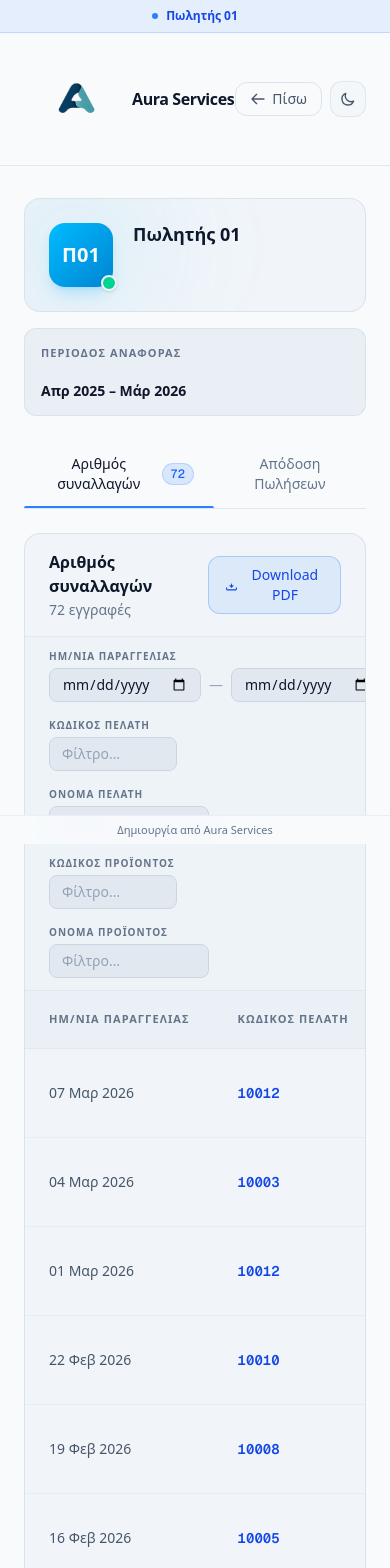
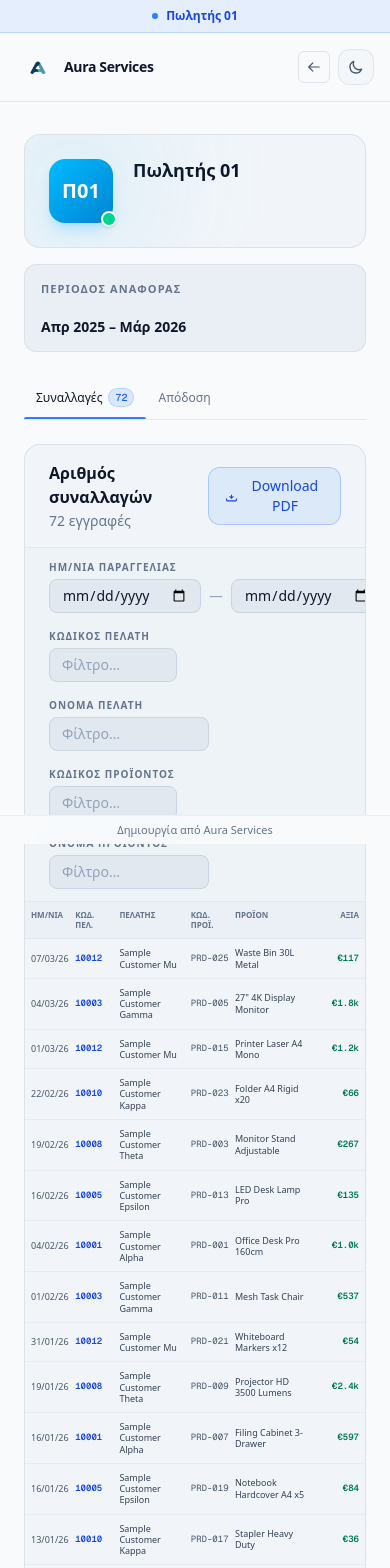
Before and after one commit to NicolasPhysentzides/sellersdemo, a Next.js app: page /demo/seller/1 in a window 390 px wide. Shown: the top 1568 px of the page. Built offline with nearby package versions, Linux system fonts and the light colour scheme.

Commit message:
first commit

```diff
--- a/src/app/dashboard/dashboard-tabs.tsx
+++ b/src/app/dashboard/dashboard-tabs.tsx
@@ -18,17 +18,20 @@ export function DashboardTabs({ salesLines, pdfUrl, pdfName }: Props) {
   const tabs: {
     id: Tab;
     label: string;
+    mobileLabel: string;
     badge?: string;
     dot?: boolean;
   }[] = [
     {
       id: "sales",
       label: "Αριθμός συναλλαγών",
+      mobileLabel: "Συναλλαγές",
       badge: String(salesLines.length),
     },
     {
       id: "kpis",
       label: "Απόδοση Πωλήσεων",
+      mobileLabel: "Απόδοση",
       dot: !!pdfUrl,
     },
   ];
@@ -43,17 +46,18 @@ export function DashboardTabs({ salesLines, pdfUrl, pdfName }: Props) {
             <button
               key={tab.id}
               onClick={() => setActiveTab(tab.id)}
-              className={`relative flex items-center gap-2 px-5 py-3.5 text-sm font-medium transition-colors focus:outline-none ${
+              className={`relative flex items-center justify-center gap-1.5 sm:gap-2 px-3 sm:px-5 py-3 sm:py-3.5 text-xs sm:text-sm font-medium transition-colors focus:outline-none ${
                 isActive
                   ? "text-white"
                   : "text-slate-500 hover:text-slate-300 dark:hover:text-slate-300"
               }`}
             >
-              {tab.label}
+              <span className="sm:hidden">{tab.mobileLabel}</span>
+              <span className="hidden sm:inline">{tab.label}</span>
 
               {tab.badge !== undefined && (
                 <span
-                  className={`text-xs px-2 py-0.5 rounded-full font-mono transition-colors ${
+                  className={`text-[10px] sm:text-xs px-1.5 sm:px-2 py-0.5 rounded-full font-mono transition-colors ${
                     isActive
                       ? "bg-blue-500/15 text-blue-600 dark:text-blue-400 border border-blue-500/20"
                       : "bg-slate-800 text-slate-500 border border-slate-700"
--- a/src/app/dashboard/sales-table.tsx
+++ b/src/app/dashboard/sales-table.tsx
@@ -27,6 +27,16 @@ function formatDate(delphiDay: number): string {
     day: "2-digit",
     month: "short",
     year: "numeric",
+  });
+}
+
+function formatDateCompact(delphiDay: number): string {
+  const d = new Date(DELPHI_EPOCH + delphiDay * 86400000);
+  if (isNaN(d.getTime())) return String(delphiDay);
+  return d.toLocaleDateString("el-GR", {
+    day: "2-digit",
+    month: "2-digit",
+    year: "2-digit",
   });
 }
 
@@ -481,33 +491,49 @@ export function SalesTable({ salesLines }: { salesLines: SalesLine[] }) {
 
       {/* ── Table ── */}
       <div className="overflow-x-auto">
-        <table className="w-full">
+        <table className="w-full table-fixed md:table-auto">
+          <colgroup>
+            <col className="w-[13%] md:w-auto" />
+            <col className="w-[13%] md:w-auto" />
+            <col className="w-[21%] md:w-auto" />
+            <col className="w-[13%] md:w-auto" />
+            <col className="w-[25%] md:w-auto" />
+            <col className="w-[15%] md:w-auto" />
+          </colgroup>
           <thead>
             <tr className="border-b border-slate-800 bg-slate-800/40">
-              <th className="text-left px-6 py-3 text-[11px] font-semibold text-slate-500 uppercase tracking-widest whitespace-nowrap">
-                Ημ/νία Παραγγελίας
+              <th className="text-left px-1.5 md:px-6 py-2 md:py-3 text-[8px] md:text-[11px] font-semibold text-slate-500 uppercase tracking-normal md:tracking-widest leading-tight align-top">
+                <span className="block md:hidden">Ημ/νία</span>
+                <span className="hidden md:inline">Ημ/νία Παραγγελίας</span>
               </th>
-              <th className="text-left px-6 py-3 text-[11px] font-semibold text-slate-500 uppercase tracking-widest whitespace-nowrap">
-                Κωδικός Πελάτη
+              <th className="text-left px-1.5 md:px-6 py-2 md:py-3 text-[8px] md:text-[11px] font-semibold text-slate-500 uppercase tracking-normal md:tracking-widest leading-tight align-top">
+                <span className="block md:hidden">Κωδ.</span>
+                <span className="block md:hidden">Πελ.</span>
+                <span className="hidden md:inline">Κωδικός Πελάτη</span>
               </th>
-              <th className="text-left px-6 py-3 text-[11px] font-semibold text-slate-500 uppercase tracking-widest">
-                Όνομα Πελάτη
+              <th className="text-left px-1.5 md:px-6 py-2 md:py-3 text-[8px] md:text-[11px] font-semibold text-slate-500 uppercase tracking-normal md:tracking-widest leading-tight align-top">
+                <span className="block md:hidden">Πελάτης</span>
+                <span className="hidden md:inline">Όνομα Πελάτη</span>
               </th>
-              <th className="text-left px-6 py-3 text-[11px] font-semibold text-slate-500 uppercase tracking-widest whitespace-nowrap">
-                Κωδικός Προϊόντος
+              <th className="text-left px-1.5 md:px-6 py-2 md:py-3 text-[8px] md:text-[11px] font-semibold text-slate-500 uppercase tracking-normal md:tracking-widest leading-tight align-top">
+                <span className="block md:hidden">Κωδ.</span>
+                <span className="block md:hidden">Προϊ.</span>
+                <span className="hidden md:inline">Κωδικός Προϊόντος</span>
               </th>
-              <th className="text-left px-6 py-3 text-[11px] font-semibold text-slate-500 uppercase tracking-widest">
-                Όνομα Προϊόντος
+              <th className="text-left px-1.5 md:px-6 py-2 md:py-3 text-[8px] md:text-[11px] font-semibold text-slate-500 uppercase tracking-normal md:tracking-widest leading-tight align-top">
+                <span className="block md:hidden">Προϊόν</span>
+                <span className="hidden md:inline">Όνομα Προϊόντος</span>
               </th>
-              <th className="text-right px-6 py-3 text-[11px] font-semibold text-slate-500 uppercase tracking-widest whitespace-nowrap">
-                Αξία
+              <th className="text-right px-1.5 md:px-6 py-2 md:py-3 text-[8px] md:text-[11px] font-semibold text-slate-500 uppercase tracking-normal md:tracking-widest leading-tight align-top">
+                <span className="block md:hidden">Αξία</span>
+                <span className="hidden md:inline">Αξία</span>
               </th>
             </tr>
           </thead>
           <tbody>
             {displayed.length === 0 ? (
               <tr>
-                <td colSpan={5} className="px-6 py-16 text-center text-slate-600 text-sm">
+                <td colSpan={6} className="px-6 py-16 text-center text-slate-600 text-sm">
                   {hasActiveFilters ? (
                     <span>Δεν βρέθηκαν αποτελέσματα για τα τρέχοντα φίλτρα</span>
                   ) : (
@@ -521,22 +547,29 @@ export function SalesTable({ salesLines }: { salesLines: SalesLine[] }) {
                   key={i}
                   className="border-b border-slate-800/60 hover:bg-slate-800/30 transition-colors last:border-none"
                 >
-                  <td className="px-6 py-3.5 text-sm text-slate-400 whitespace-nowrap">
-                    {line.trndate_line ? formatDate(line.trndate_line) : "—"}
+                  <td className="px-1.5 md:px-6 py-2 md:py-3.5 text-[9px] md:text-sm text-slate-400 whitespace-nowrap">
+                    {line.trndate_line ? (
+                      <>
+                        <span className="md:hidden">{formatDateCompact(line.trndate_line)}</span>
+                        <span className="hidden md:inline">{formatDate(line.trndate_line)}</span>
+                      </>
+                    ) : (
+                      "—"
+                    )}
                   </td>
-                  <td className="px-6 py-3.5 text-sm font-mono font-semibold text-blue-700 dark:text-blue-400 whitespace-nowrap">
+                  <td className="px-1.5 md:px-6 py-2 md:py-3.5 text-[9px] md:text-sm font-mono font-semibold text-blue-700 dark:text-blue-400 whitespace-nowrap">
                     {line.customer_code}
                   </td>
-                  <td className="px-6 py-3.5 text-sm text-slate-300">
+                  <td className="px-1.5 md:px-6 py-2 md:py-3.5 text-[9px] md:text-sm text-slate-300 leading-tight wrap-break-word">
                     {line.customer_name}
                   </td>
-                  <td className="px-6 py-3.5 text-sm font-mono text-slate-400 whitespace-nowrap">
+                  <td className="px-1.5 md:px-6 py-2 md:py-3.5 text-[9px] md:text-sm font-mono text-slate-400 whitespace-nowrap">
                     {line.item_code}
                   </td>
-                  <td className="px-6 py-3.5 text-sm text-slate-300">
+                  <td className="px-1.5 md:px-6 py-2 md:py-3.5 text-[9px] md:text-sm text-slate-300 leading-tight wrap-break-word">
                     {line.item_name}
                   </td>
-                  <td className="px-6 py-3.5 text-sm font-mono font-semibold text-right whitespace-nowrap text-emerald-700 dark:text-emerald-400">
+                  <td className="px-1.5 md:px-6 py-2 md:py-3.5 text-[9px] md:text-sm font-mono font-semibold text-right whitespace-nowrap text-emerald-700 dark:text-emerald-400">
                     {line.line_value != null ? fmtCurrency(line.line_value) : "—"}
                   </td>
                 </tr>
--- a/src/app/demo/page.tsx
+++ b/src/app/demo/page.tsx
@@ -77,10 +77,10 @@ export default function DemoPage() {
         <div className="flex items-center gap-3">
           <Link
             href="/"
-            className="text-slate-500 hover:text-slate-200 dark:hover:text-white text-sm transition-colors flex items-center gap-1.5"
+            className="text-slate-500 hover:text-slate-200 dark:hover:text-white text-xs sm:text-sm transition-colors flex items-center gap-1 sm:gap-1.5"
           >
             <svg
-              className="w-4 h-4"
+              className="w-3.5 h-3.5 sm:w-4 sm:h-4"
               fill="none"
               stroke="currentColor"
               viewBox="0 0 24 24"
--- a/src/app/demo/seller/[id]/page.tsx
+++ b/src/app/demo/seller/[id]/page.tsx
@@ -26,39 +26,42 @@ export default async function DemoSellerPage({
       {/* Demo banner */}
       <div className="bg-blue-500/10 border-b border-blue-500/20 px-6 py-2 flex items-center justify-center gap-2 text-xs text-blue-600 dark:text-blue-400/80">
         <span className="w-1.5 h-1.5 rounded-full bg-blue-500 dark:bg-blue-400 shrink-0" />
-        <span className="font-semibold text-blue-700 dark:text-blue-300">{seller.name}</span>
+        <span className="font-semibold text-blue-700 dark:text-blue-300">
+          {seller.name}
+        </span>
       </div>
 
       {/* Header */}
       <header className="sticky top-0 z-10 border-b border-slate-800 bg-slate-950/90 backdrop-blur-md">
-        <div className="mx-auto max-w-7xl px-6 py-4 flex items-center justify-between">
-          <div className="flex items-center gap-3">
+        <div className="mx-auto max-w-7xl px-4 py-3 sm:px-6 sm:py-4 flex items-center justify-between">
+          <div className="flex items-center gap-2 sm:gap-3 min-w-0">
             <Image
               src="/logo.svg"
               alt="Aura Services Demo"
-              width={96}
-              height={96}
-              className="rounded-xl mt-1"
+              width={72}
+              height={72}
+              className="rounded-xl mt-1 w-10 h-10 sm:w-14 sm:h-14"
             />
-            <span className="font-semibold text-white tracking-tight">
+            <span className="font-semibold text-sm sm:text-base text-white tracking-tight truncate">
               Aura Services
             </span>
             <span className="text-slate-600 hidden sm:inline">/</span>
-            <span className="text-slate-500 text-sm hidden sm:inline">
+            <span className="text-slate-500 text-sm hidden md:inline">
               Πίνακας Πωλήσεων
             </span>
-            <span className="text-slate-600 hidden sm:inline">/</span>
-            <span className="text-white text-sm font-medium hidden sm:inline">
+            <span className="text-slate-600 hidden md:inline">/</span>
+            <span className="text-white text-sm font-medium hidden md:inline">
               {seller.name}
             </span>
           </div>
           <div className="flex items-center gap-2">
             <Link
               href="/demo"
-              className="flex items-center gap-1.5 text-sm text-slate-400 hover:text-slate-200 dark:hover:text-white transition-colors border border-slate-700/60 hover:border-slate-600 px-3.5 py-1.5 rounded-xl"
+              aria-label="Πίσω"
+              className="flex items-center justify-center md:justify-start gap-0 md:gap-1.5 text-slate-400 hover:text-slate-200 dark:hover:text-white transition-colors border border-slate-700/60 hover:border-slate-600 w-8 h-8 md:w-auto md:h-auto md:px-3.5 py-0 md:py-1.5 rounded-md md:rounded-xl"
             >
               <svg
-                className="w-4 h-4"
+                className="w-3.5 h-3.5 md:w-4 md:h-4"
                 fill="none"
                 stroke="currentColor"
                 viewBox="0 0 24 24"
@@ -70,7 +73,7 @@ export default async function DemoSellerPage({
                   d="M10 19l-7-7m0 0l7-7m-7 7h18"
                 />
               </svg>
-              Πίσω
+              <span className="hidden md:inline text-sm">Πίσω</span>
             </Link>
             <ThemeToggle />
           </div>
```
